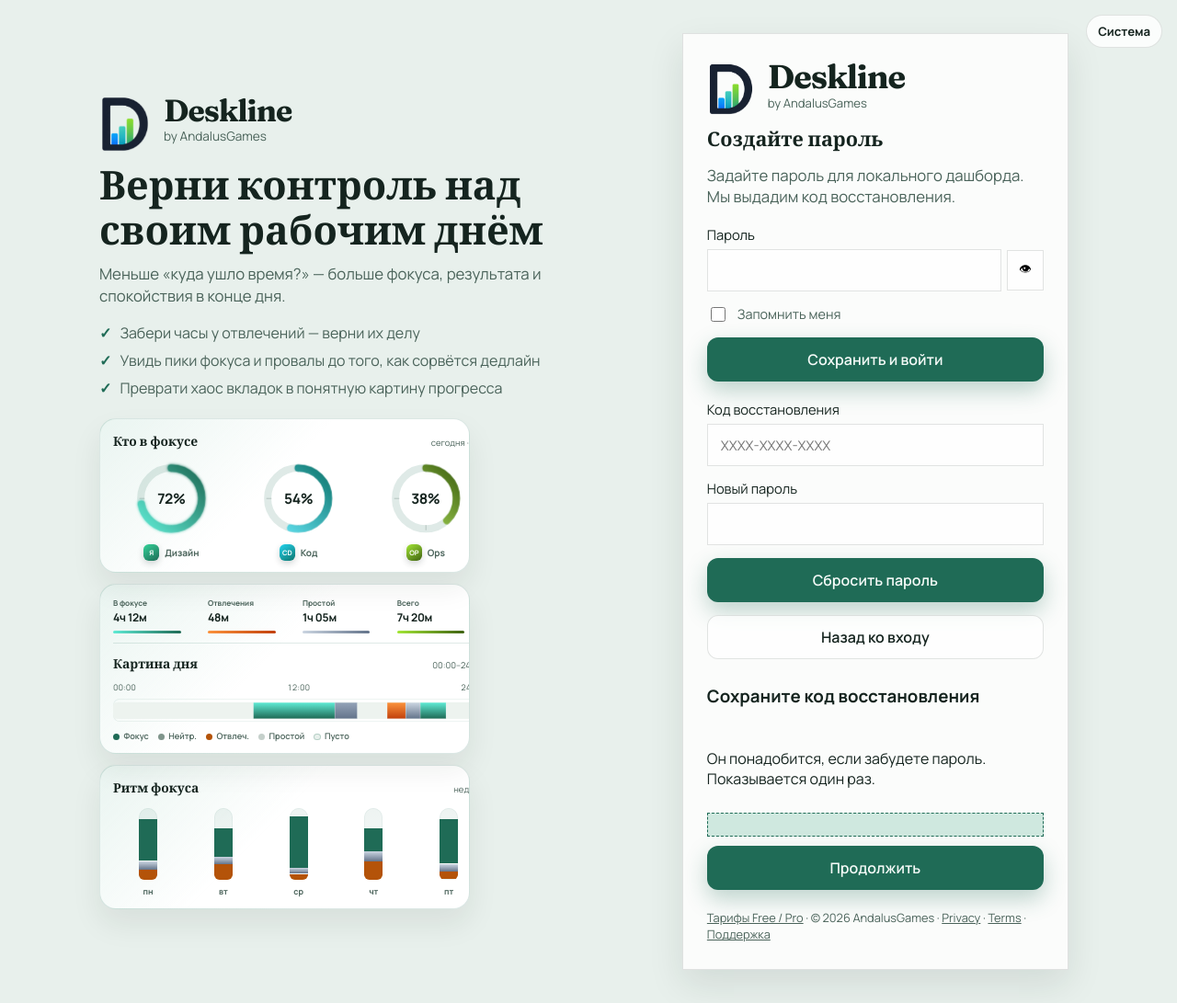
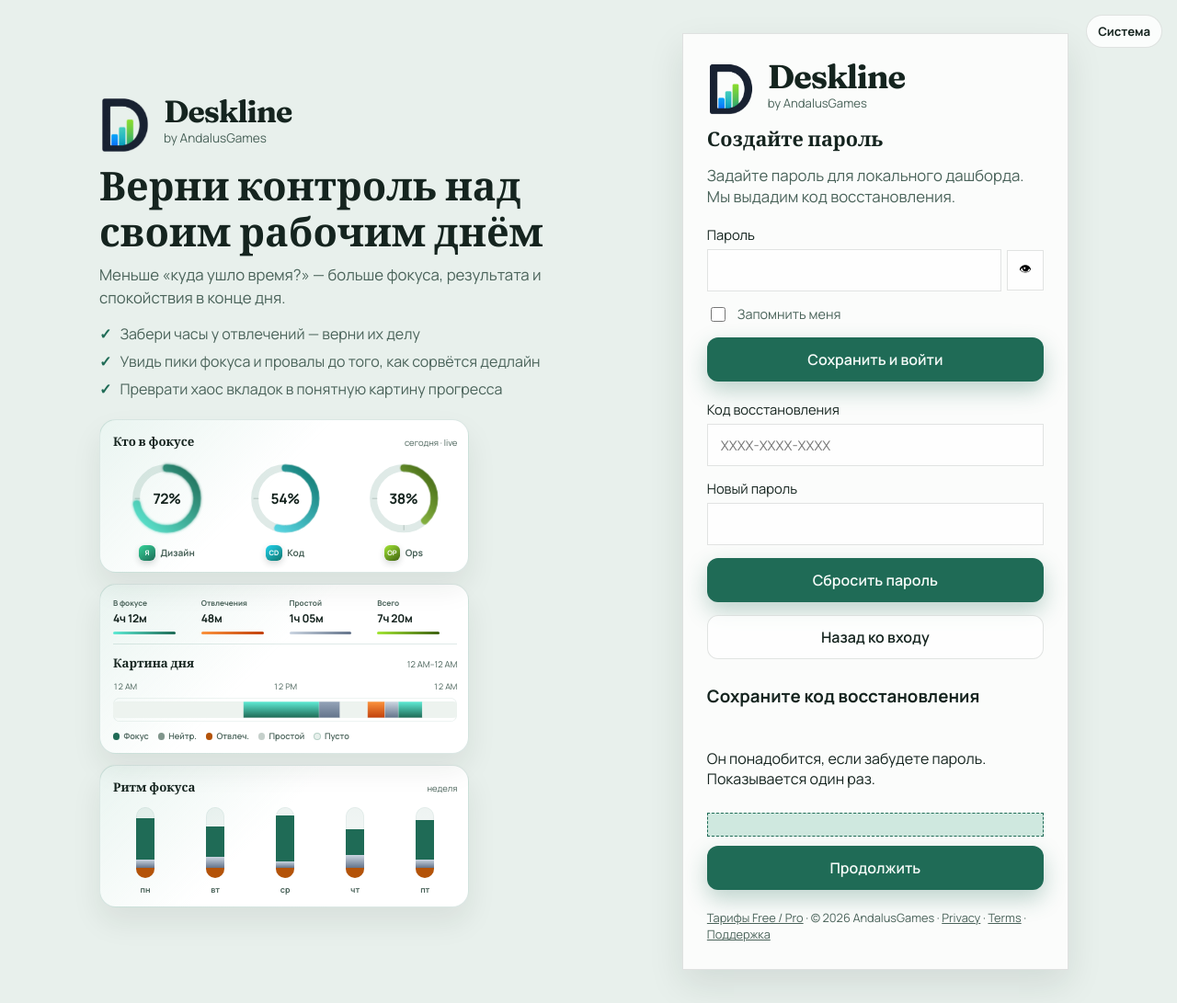
Before and after one commit to MiLadaPv/Deskline, a FastAPI app: page /login in a window 1280 px wide. Shown: the whole page at 92% size. Run offline with FastAPI, Linux system fonts and the light colour scheme; parts of the project's set-up code (start-up, migrations or seed data) failed here and were passed over.

Commit message:
Ship 0.5.9: fix preview clip, AM/PM labels, even orange bars.
Co-authored-by: Cursor <cursoragent@cursor.com>

```diff
--- a/deskline-desktop/package.json
+++ b/deskline-desktop/package.json
@@ -1,7 +1,7 @@
 {
   "name": "deskline-desktop",
   "private": true,
-  "version": "0.5.8",
+  "version": "0.5.9",
   "type": "module",
   "scripts": {
     "tauri": "tauri",
--- a/deskline-desktop/src-tauri/Cargo.toml
+++ b/deskline-desktop/src-tauri/Cargo.toml
@@ -1,6 +1,6 @@
 [package]
 name = "deskline-desktop"
-version = "0.5.8"
+version = "0.5.9"
 description = "Deskline — native desktop shell for the local productivity tracker"
 authors = ["Deskline"]
 edition = "2021"
--- a/deskline-desktop/src-tauri/tauri.conf.json
+++ b/deskline-desktop/src-tauri/tauri.conf.json
@@ -1,7 +1,7 @@
 {
   "$schema": "https://schema.tauri.app/config/2",
   "productName": "Deskline",
-  "version": "0.5.8",
+  "version": "0.5.9",
   "identifier": "app.deskline.desktop",
   "build": {
     "frontendDist": "../src"
--- a/deskline/__init__.py
+++ b/deskline/__init__.py
@@ -1,3 +1,3 @@
 """Deskline — local-first Windows productivity tracker."""
 
-__version__ = "0.5.8"
+__version__ = "0.5.9"
--- a/pyproject.toml
+++ b/pyproject.toml
@@ -4,7 +4,7 @@ build-backend = "setuptools.build_meta"
 
 [project]
 name = "deskline"
-version = "0.5.8"
+version = "0.5.9"
 description = "Local-first Windows productivity tracker"
 readme = "README.md"
 requires-python = ">=3.10"
--- a/web/static/css/app.css
+++ b/web/static/css/app.css
@@ -2419,7 +2419,8 @@ html[data-theme="dark"] .tab-group {
 }
 
 .preview-card {
-  width: min(403px, 100%);
+  /* Stage 520 * zoom 0.72 ≈ 374 + horizontal padding. */
+  width: min(402px, 100%);
   border: 1px solid rgba(31, 107, 86, 0.16);
   background:
     linear-gradient(135deg, rgba(207, 232, 223, 0.45), transparent 45%),
@@ -2439,9 +2440,9 @@ html[data-theme="dark"] .tab-group {
 .preview-timeline { z-index: 2; }
 .preview-week { z-index: 1; }
 
-/* Design rich at ~560px, then zoom down so layout box shrinks with content. */
+/* Design rich, then zoom down so layout box shrinks with content. */
 .preview-stage {
-  width: 560px;
+  width: 520px;
   zoom: 0.72;
 }
 
@@ -2451,17 +2452,21 @@ html[data-theme="dark"] .tab-group {
   gap: 12px;
   align-items: baseline;
   margin-bottom: 14px;
+  min-width: 0;
 }
 
 .preview-card-head strong {
   font-family: var(--display);
-  font-size: 1.2rem;
+  font-size: 1.15rem;
   color: var(--ink);
+  min-width: 0;
 }
 
 .preview-card-head span {
+  flex: 0 0 auto;
   font-size: 0.82rem;
   color: var(--ink-soft);
+  white-space: nowrap;
 }
 
 .preview-gauge-row {
@@ -2722,28 +2727,27 @@ html[data-theme="dark"] .tab-group {
 .preview-week-col .stack-rich {
   width: 28px;
   height: 108px;
-  border-radius: 14px 14px 8px 8px;
+  border-radius: 14px;
   background:
     linear-gradient(180deg, rgba(31, 107, 86, 0.08), rgba(31, 107, 86, 0.03));
   box-shadow: inset 0 0 0 1px rgba(31, 107, 86, 0.08);
+  overflow: hidden;
+  isolation: isolate;
 }
 
 .preview-week-col .stack-rich i {
   display: block;
   width: 100%;
+  max-width: 100%;
   height: var(--h, 20%);
+  flex: 0 0 auto;
+  margin: 0;
+  border: 0;
   border-radius: 0;
+  box-shadow: none;
+  box-sizing: border-box;
+  transform-origin: bottom center;
   animation: preview-bar-rise 0.85s cubic-bezier(0.22, 1, 0.36, 1) both;
-}
-
-.preview-week-col:nth-child(2) .stack-rich i { animation-delay: 0.06s; }
-.preview-week-col:nth-child(3) .stack-rich i { animation-delay: 0.12s; }
-.preview-week-col:nth-child(4) .stack-rich i { animation-delay: 0.18s; }
-.preview-week-col:nth-child(5) .stack-rich i { animation-delay: 0.24s; }
-
-@keyframes preview-bar-rise {
-  from { transform: scaleY(0.15); opacity: 0.4; transform-origin: bottom; }
-  to { transform: scaleY(1); opacity: 1; transform-origin: bottom; }
 }
 
 .preview-week-col .stack-rich i.productive {
@@ -2753,6 +2757,8 @@ html[data-theme="dark"] .tab-group {
   background: linear-gradient(180deg, #cbd5e1, #64748b);
 }
 .preview-week-col .stack-rich i.distracting {
+  /* Same visual weight on every day (no uneven orange band). */
+  height: 14%;
   background: linear-gradient(180deg, #fb923c, #c2410c);
 }
 
--- a/web/templates/login.html
+++ b/web/templates/login.html
@@ -123,12 +123,12 @@
             </div>
             <div class="preview-card-head">
               <strong>Картина дня</strong>
-              <span>00:00–24:00</span>
+              <span>12 AM–12 AM</span>
             </div>
             <div class="preview-timeline-meta">
-              <span>00:00</span>
-              <span>12:00</span>
-              <span>24:00</span>
+              <span>12 AM</span>
+              <span>12 PM</span>
+              <span>12 AM</span>
             </div>
             <div class="preview-day-svg">
               <svg viewBox="0 0 560 36" preserveAspectRatio="none">
@@ -182,33 +182,33 @@
               </div>
               <div class="preview-week-col">
                 <span class="stack stack-rich">
-                  <i class="distracting" style="--h:22%"></i>
-                  <i class="neutral" style="--h:10%"></i>
-                  <i class="productive" style="--h:40%"></i>
+                  <i class="distracting" style="--h:14%"></i>
+                  <i class="neutral" style="--h:16%"></i>
+                  <i class="productive" style="--h:42%"></i>
                 </span>
                 <b>вт</b>
               </div>
               <div class="preview-week-col">
                 <span class="stack stack-rich">
-                  <i class="distracting" style="--h:8%"></i>
-                  <i class="neutral" style="--h:8%"></i>
-                  <i class="productive" style="--h:72%"></i>
+                  <i class="distracting" style="--h:14%"></i>
+                  <i class="neutral" style="--h:10%"></i>
+                  <i class="productive" style="--h:64%"></i>
                 </span>
                 <b>ср</b>
               </div>
               <div class="preview-week-col">
                 <span class="stack stack-rich">
-                  <i class="distracting" style="--h:26%"></i>
-                  <i class="neutral" style="--h:14%"></i>
-                  <i class="productive" style="--h:32%"></i>
+                  <i class="distracting" style="--h:14%"></i>
+                  <i class="neutral" style="--h:18%"></i>
+                  <i class="productive" style="--h:36%"></i>
                 </span>
                 <b>чт</b>
               </div>
               <div class="preview-week-col">
                 <span class="stack stack-rich">
-                  <i class="distracting" style="--h:12%"></i>
-                  <i class="neutral" style="--h:10%"></i>
-                  <i class="productive" style="--h:62%"></i>
+                  <i class="distracting" style="--h:14%"></i>
+                  <i class="neutral" style="--h:12%"></i>
+                  <i class="productive" style="--h:56%"></i>
                 </span>
                 <b>пт</b>
               </div>
```
Also changed, not shown: tests/test_auth_recovery.py (+3 -0 lines), extension/manifest.json, 1 other file.
